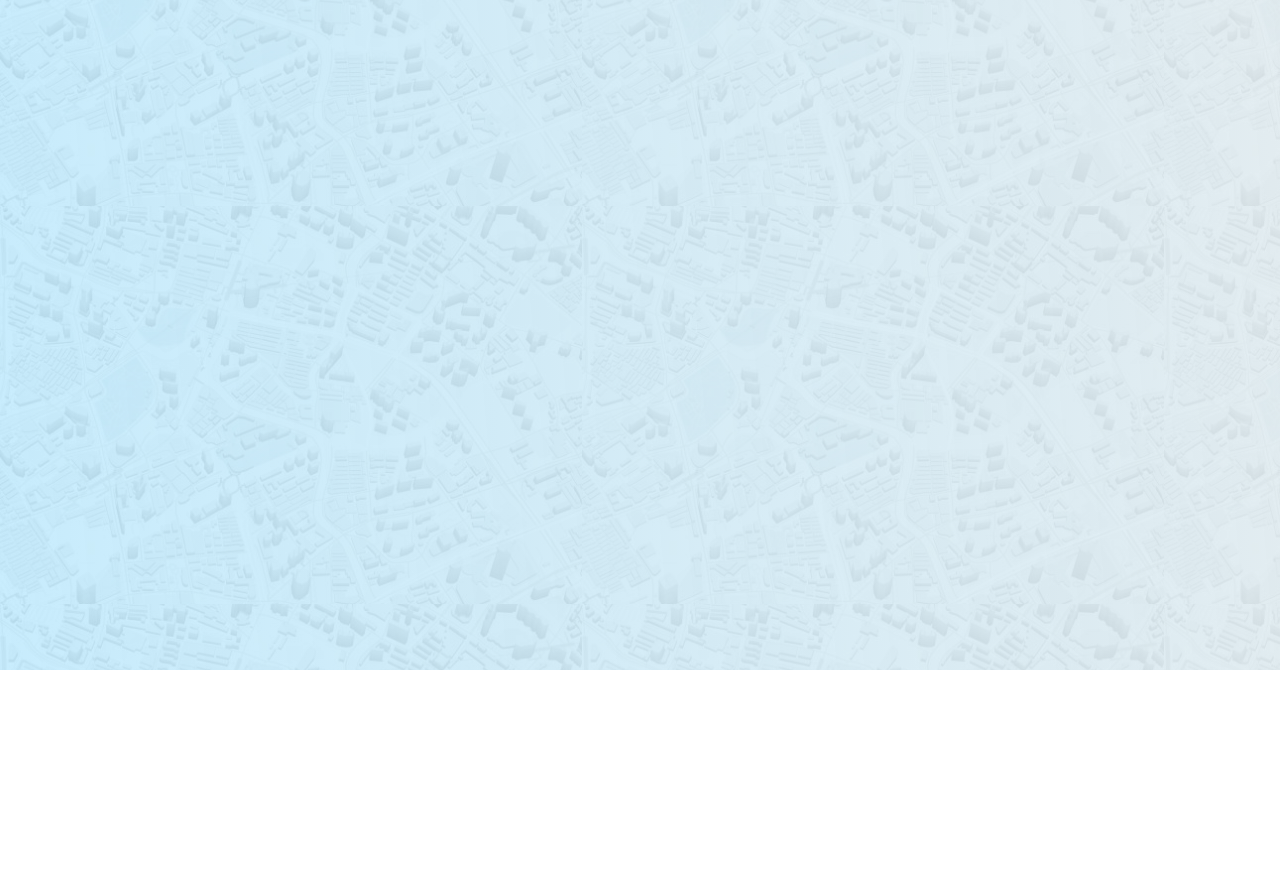
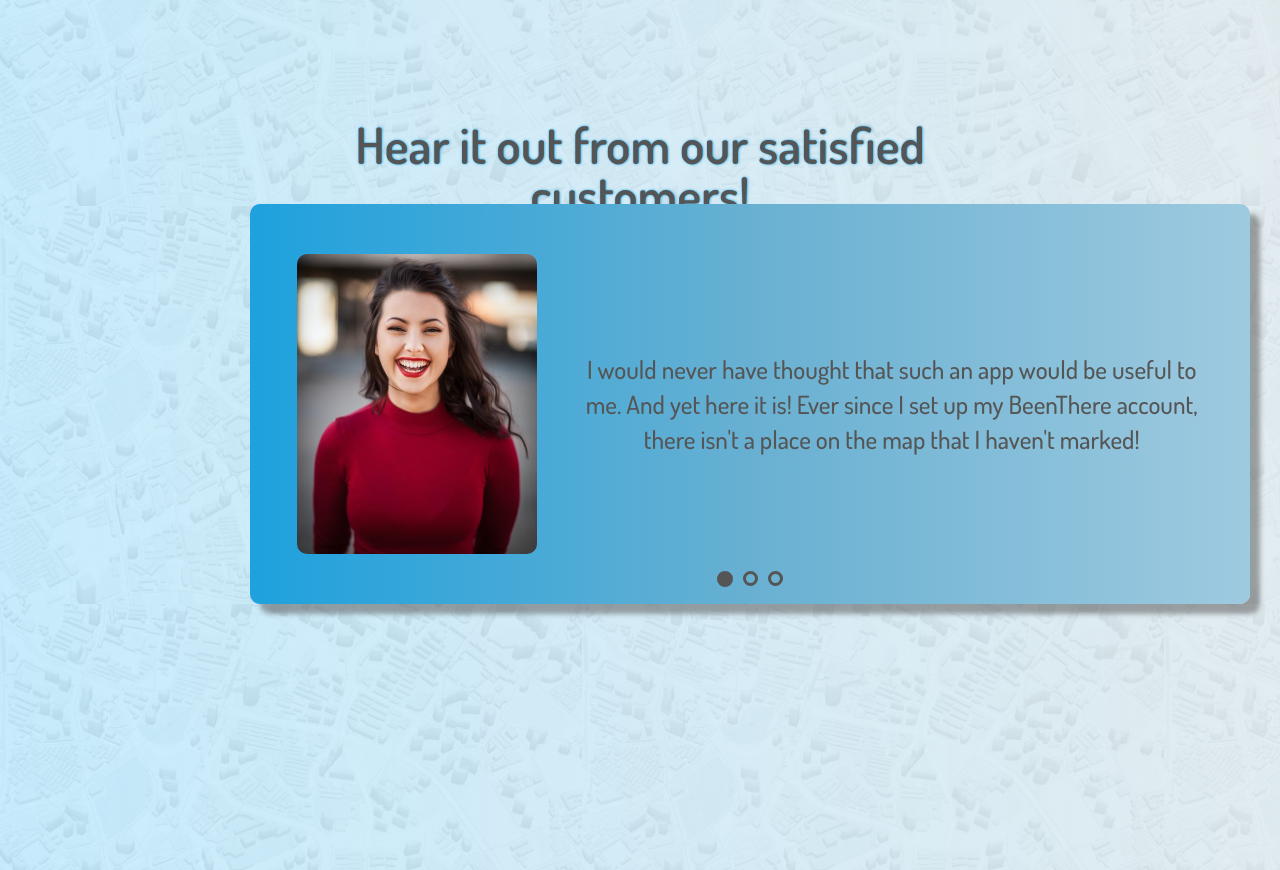
Before and after one commit to krebalska/BeenThere-portfolio-project, a website: page index.html in a window 1280 px wide. Shown: the part 2580-3450 px from the top of the page. Before the commit the page ends 3250 px from the top, so only its background shows below. Drawn offline with Linux system fonts and the light colour scheme.

Commit message:
Added testimonial container

```diff
--- a/index.html
+++ b/index.html
@@ -217,6 +217,63 @@
         </form>
       </div>
     </div>
-    <div class="testimonial-container" id="testimonial"></div>
+    <div class="testimonial-container" id="testimonial">
+      <h3 class="testimonial-title">
+        Hear it out from our satisfied customers!
+      </h3>
+      <div class="testimonial-box active">
+        <img
+          class="testimponial-img"
+          src="photos/testimonial-imgs/1.jpg"
+          alt="happy person"
+        />
+        <p class="testimonial-text">
+          I would never have thought that such an app would be useful to me. And
+          yet here it is! Ever since I set up my BeenThere account, there isn't
+          a place on the map that I haven't marked!
+        </p>
+        <div class="testimonial-dots">
+          <div class="testimonial-dot-active"></div>
+          <div class="testimonial-dot"></div>
+          <div class="testimonial-dot"></div>
+        </div>
+      </div>
+      <div class="testimonial-box">
+        <img
+          class="testimponial-img"
+          src="photos/testimonial-imgs/2.jpg"
+          alt="happy person"
+        />
+        <p class="testimonial-text">
+          I may sound like a snob, but I used to mark the places I visited on a
+          map to show off to my friends. Turns out they use BeenThere too and
+          have been to many of the same places as me! We have traveled to so
+          many destinations, not even knowing. Insane!
+        </p>
+        <div class="testimonial-dots">
+          <div class="testimonial-dot"></div>
+          <div class="testimonial-dot-active"></div>
+          <div class="testimonial-dot"></div>
+        </div>
+      </div>
+      <div class="testimonial-box">
+        <img
+          class="testimponial-img"
+          src="photos/testimonial-imgs/3.jpg"
+          alt="happy person"
+        />
+        <p class="testimonial-text">
+          BeenThere is a new trend! All my friends are marking where they've
+          been and I can see their travel photos. I myself recently bragged
+          about the place where my partner proposed to me.
+        </p>
+        <div class="testimonial-dots">
+          <div class="testimonial-dot"></div>
+          <div class="testimonial-dot"></div>
+          <div class="testimonial-dot-active"></div>
+        </div>
+      </div>
+    </div>
+    <div class="footer"></div>
   </body>
 </html>
--- a/style.css
+++ b/style.css
@@ -205,7 +205,7 @@ a {
 }
 
 .try-container {
-  margin: 6.4rem;
+  margin: 12.8rem 6.4rem;
   display: grid;
   gap: 5rem;
 }
@@ -230,6 +230,7 @@ a {
   border-radius: 1rem;
   height: 50rem;
   width: 60rem;
+  background-image: url(./photos/map-test.jpg);
 }
 
 .try-form {
@@ -304,5 +305,81 @@ label {
 }
 
 .testimonial-container {
-  height: 90rem;
+  margin: 35rem 25rem;
+  position: relative;
 }
+
+.testimonial-box {
+  margin: 6.4rem -5rem;
+  box-shadow: 10px 10px 5px rgba(85, 85, 85, 0.516);
+  border-radius: 1rem;
+  height: 40rem;
+  width: 100rem;
+  display: grid;
+  grid-template-columns: 1fr 1fr 1fr;
+  background: linear-gradient(270deg, #9ecadf, #68b0d2, #1ea1dd);
+  position: absolute;
+  top: 2rem;
+  left: 5rem;
+  opacity: 0;
+}
+
+.active {
+  opacity: 1;
+}
+
+.testimponial-img {
+  height: 30rem;
+  border-radius: 1rem;
+  justify-self: center;
+  align-self: center;
+  grid-row: 2/-3;
+}
+
+.testimonial-text {
+  padding-right: 5rem;
+  line-height: 3.5rem;
+  font-size: 2.5rem;
+  font-weight: 500;
+  text-align: center;
+  justify-self: center;
+  align-self: center;
+  grid-column: 2/-1;
+  grid-row: 2/-3;
+}
+
+.testimonial-dots {
+  justify-self: center;
+  align-self: center;
+  grid-column: 2/3;
+  grid-row: 2/-1;
+  display: flex;
+  flex-direction: row;
+  gap: 1rem;
+}
+
+.testimonial-dot {
+  width: 1.5rem;
+  height: 1.5rem;
+  border: 0.3rem solid #555;
+  border-radius: 100%;
+  cursor: pointer;
+}
+
+.testimonial-dot-active {
+  border: 0.8rem solid #555;
+  border-radius: 100%;
+  cursor: pointer;
+}
+
+.testimonial-title {
+  text-align: center;
+  margin: 2rem 10rem;
+  font-size: 5rem;
+  text-shadow: #069ee5 0.5px 0 2.5px;
+}
+
+/*  */
+.footer {
+  height: 30rem;
+}
```
Also changed, not shown: photos/map-test.jpg (added), photos/testimonial-imgs/1.jpg (added), photos/testimonial-imgs/2.jpg (added), photos/testimonial-imgs/3.jpg (added).
